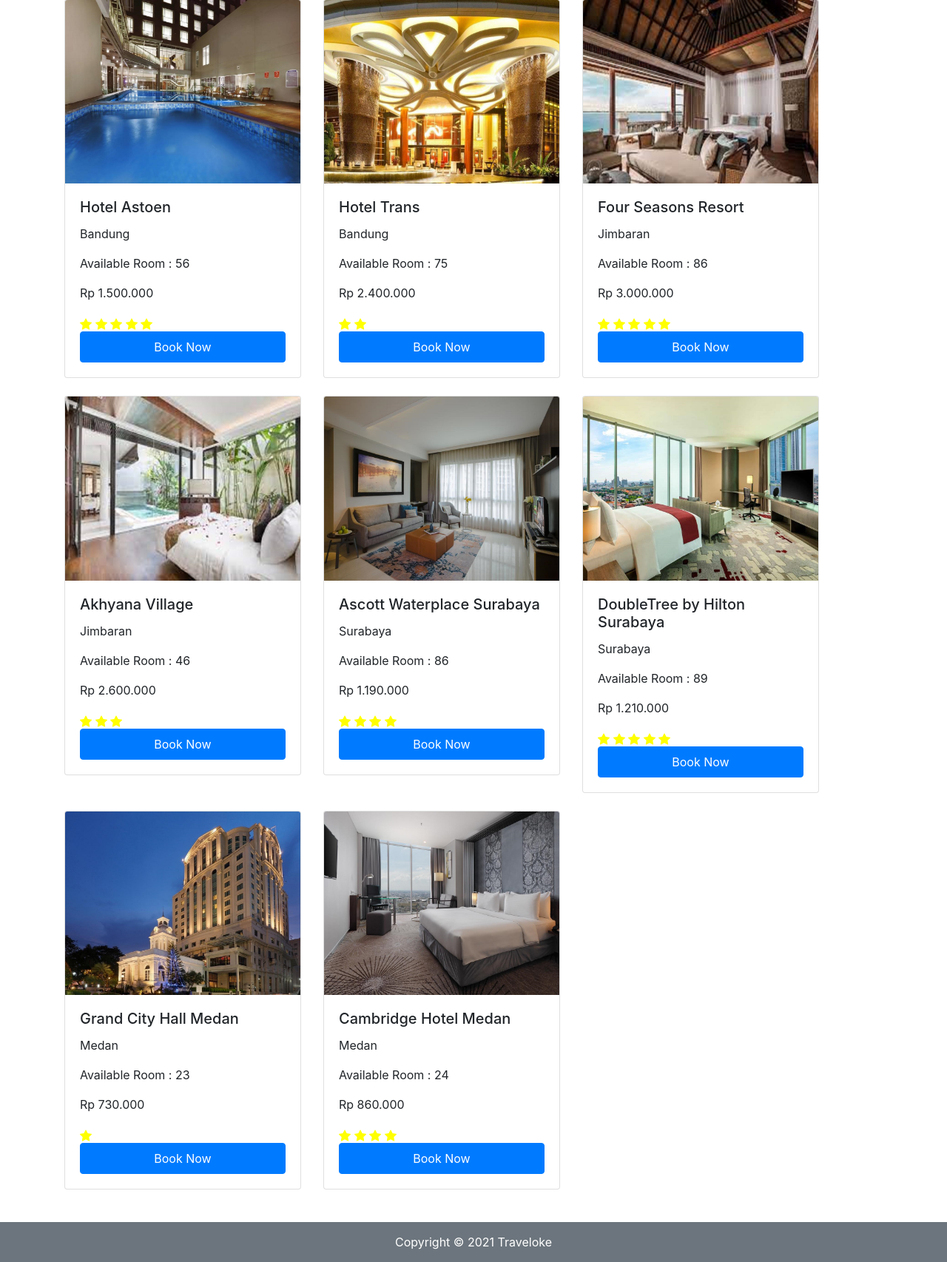
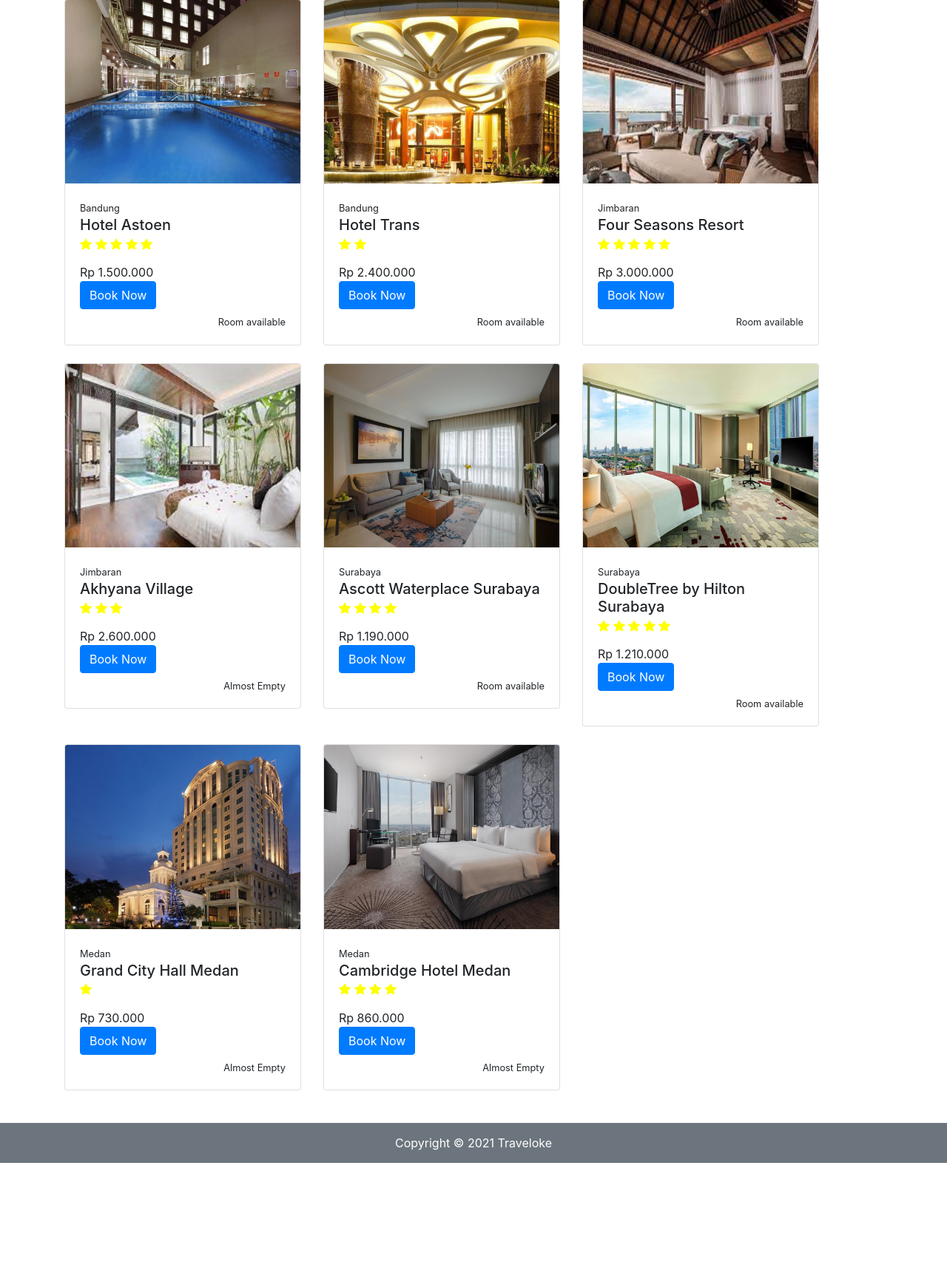
Before and after one commit to vinzmc/Traveloke, a CodeIgniter app: page /php/index.php/home/index in a window 1280 px wide. Shown: the part 122-1828 px from the top of the page at 74% size. After the commit the page ends 1694 px from the top, so only its background shows below. Run offline with CodeIgniter, Linux system fonts and the light colour scheme; data comes from the database, SQL or seed files in the repository; some libraries are stand-ins or nearby versions.

Commit message:
Minor Improvement

```diff
--- a/application/views/template/view.php
+++ b/application/views/template/view.php
@@ -4,23 +4,47 @@
             <div class="card" style="width: 20rem;">
                 <img src="<?= base_url("assets/images/" . $row['hotel-photo']) ?>" class="card-img-top">
                 <div class="card-body">
-                    <h5 class="card-title"><?= $row['hotel-name'] ?></h5>
-                    <p class="card-text "><?= $row['hotel-address'] ?></p>
-                    <p class="card-text">Available Room : <?= $row['hotel-stock'] ?></p>
-                    <p class="card-text">Rp <?= number_format($row['hotel-price'], 0, ",", "."); ?></p>
+                    <small class="card-text"><?= $row['hotel-address'] ?></small>
+                    <h5 class="card-title mb-0 pb-0"><?= $row['hotel-name'] ?></h5>
                     <?php
                     for ($i = 0; $i < $row['rating']; $i++) { ?>
                         <svg style="color: yellow;" xmlns="http://www.w3.org/2000/svg" width="16" height="16" fill="currentColor" class="bi bi-star-fill" viewBox="0 0 16 16">
                             <path d="M3.612 15.443c-.386.198-.824-.149-.746-.592l.83-4.73L.173 6.765c-.329-.314-.158-.888.283-.95l4.898-.696L7.538.792c.197-.39.73-.39.927 0l2.184 4.327 4.898.696c.441.062.612.636.282.95l-3.522 3.356.83 4.73c.078.443-.36.79-.746.592L8 13.187l-4.389 2.256z" />
                         </svg>
                     <?php } ?>
+
+                    <p class="card-text mt-3  mb-0 pb-0">Rp <?= number_format($row['hotel-price'], 0, ",", "."); ?></p>
+
+                    <!-- room state -->
+                    <?php
+                    if ($row['hotel-stock'] == 0) {
+                        $room_state = "disabled";
+                    } else {
+                        $room_state = "";
+                    }
+                    ?>
                     <!-- button book now -->
-                    <a class="nav-link btn btn-primary" href="
+                    <form action="
                     <?php if (isset($_SESSION['name'])) {
-                            echo base_url("index.php/user"); }
-                        else {
-                            echo base_url("index.php/login");
-                        } ?>">Book Now</a>
+                        echo base_url("index.php/user");
+                    } else {
+                        echo base_url("index.php/login");
+                    } ?>
+                    " method="POST">
+                        <input type="submit" class="btn btn-primary" value="Book Now" <?= $room_state ?>></input>
+                    </form>
+                    <!-- available room status -->
+                    <small class="card-text mt-2 mb-0 pb-0 float-right">
+                        <?php
+                        if ($row['hotel-stock'] > 50) {
+                            echo "Room available";
+                        } else if ($row['hotel-stock'] < 50 && $row['hotel-stock'] > 0) {
+                            echo "Almost Empty";
+                        } else {
+                            echo "Fully Booked";
+                        }
+                        ?>
+                    </small>
                 </div>
             </div>
         </div>
```
